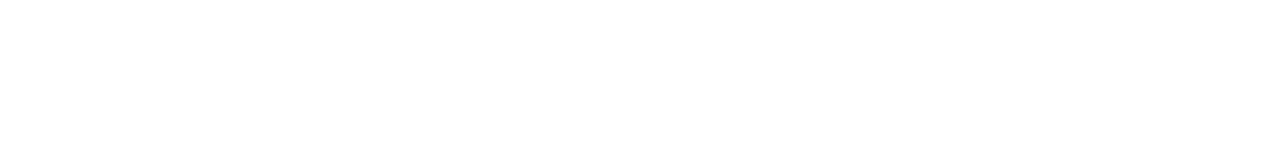
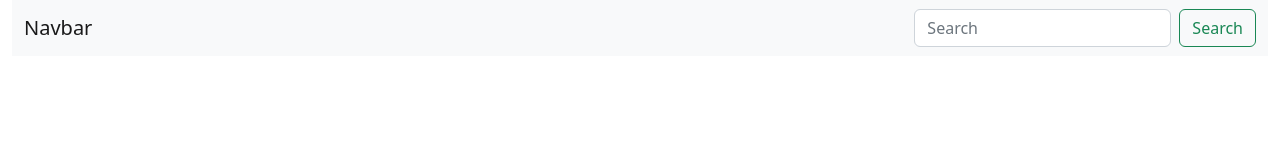
Before and after one commit to Eugenio2104/html-css-bootstrap-dashboard, a plain HTML site: page index.html in a window 1280 px wide. Drawn offline with nearby package versions, Linux system fonts and the light colour scheme.

Commit message:
inserimento navbar bootstrap

```diff
--- a/css/style.css
+++ b/css/style.css
@@ -0,0 +1,5 @@
+/*[class^="container"], [class^="col"]{
+  background-color: rgba(127, 255, 212, 0.553);
+  border: 1px solid black;
+  min-height: 50px;
+}*/
--- a/index.html
+++ b/index.html
@@ -11,11 +11,38 @@
   <title>Document</title>
 </head>
 <body>
-  <header></header>
+  <!-- header -->
+  <header>
+    <div class="container-fluid">
+      <nav class="navbar bg-light">
+        <div class="container-fluid">
+          <a class="navbar-brand">Navbar</a>
+          <form class="d-flex" role="search">
+            <input class="form-control me-2" type="search" placeholder="Search" aria-label="Search">
+            <button class="btn btn-outline-success" type="submit">Search</button>
+          </form>
+        </div>
+      </nav>
+    </div>
+  </header>
+  <!-- /header -->
+
+  <!-- main -->
   <main>
+    <!-- main-top -->
     <div class="container main-top"></div>
+    <!--/main-top -->
+
+    <!-- sidebar -->
     <div class="container sidebar"></div>
-    <div class="container main-mid"></div>
+    <!-- /sidebar -->
+
+    <!-- main-bottom -->
+    <div class="container main-bottom"></div>
+    <!-- /main-bottom -->
+
   </main>
+  <!-- /main -->
+
 </body>
 </html>
```
